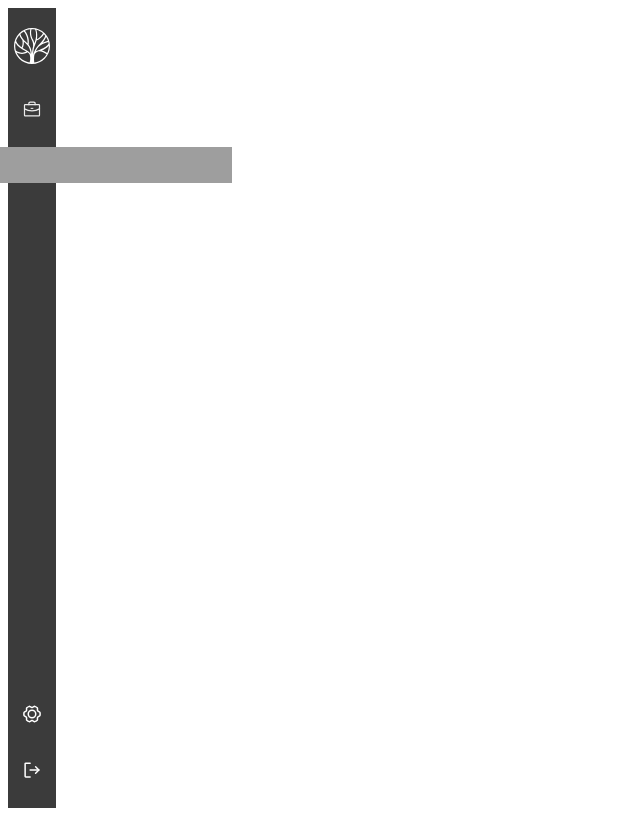
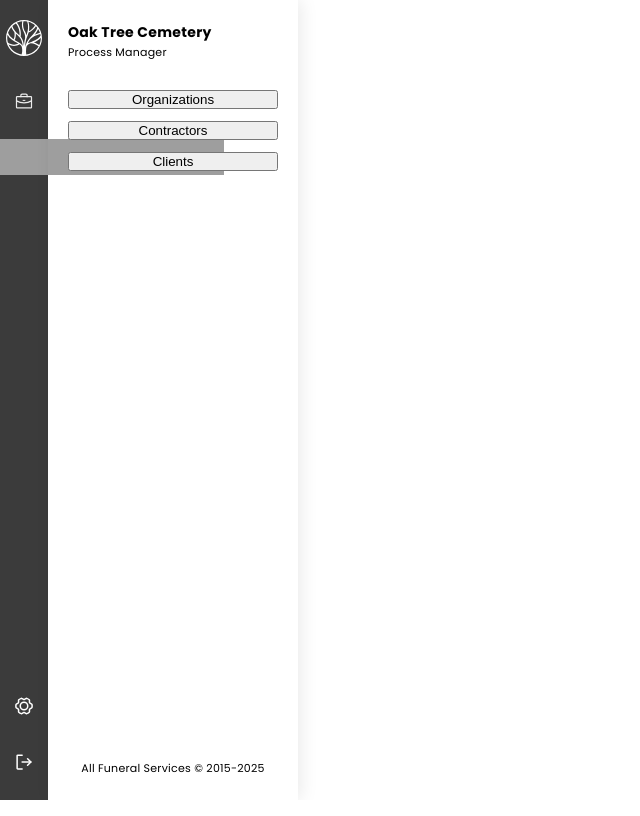
Before and after one commit to ApeIsHere/allf_test_assignment, a React (Vite) app: page / in a window 1280 px wide. Shown: the top 816 px of the page, without its empty margins (0-640 px from the left). Built offline with nearby package versions, Linux system fonts and the light colour scheme; grey boxes are pictures that could not be loaded.

Commit message:
style: Add Sidebar.jsx and sidebar.scss

```diff
--- a/src/App.jsx
+++ b/src/App.jsx
@@ -1,9 +1,11 @@
 import MainMenu from "./components/MainMenu";
+import Sidebar from "./components/Sidebar";
 
 function App() {
   return (
     <div className="app">
       <MainMenu />
+      <Sidebar />
     </div>
   );
 }
--- /dev/null
+++ b/src/components/Sidebar.jsx
@@ -0,0 +1,34 @@
+function Sidebar() {
+  return (
+    <div className="sidebar">
+      <SidebarTitle />
+      <SidebarMenu />
+      <SidebarFooter />
+    </div>
+  );
+}
+
+export default Sidebar;
+
+function SidebarTitle() {
+  return (
+    <div className="sidebar__title">
+      <h2>Oak Tree Cemetery</h2>
+      <p>Process Manager</p>
+    </div>
+  );
+}
+
+function SidebarMenu() {
+  return (
+    <div className="sidebar__menu">
+      <button>Organizations</button>
+      <button>Contractors</button>
+      <button>Clients</button>
+    </div>
+  );
+}
+
+function SidebarFooter() {
+  return <p className="sidebar__footer">All Funeral Services © 2015-2025</p>;
+}
--- a/src/styles/components/_main-menu.scss
+++ b/src/styles/components/_main-menu.scss
@@ -13,8 +13,6 @@
     display: flex;
     flex-direction: column;
     gap: 20px;
-    padding: 0;
-    margin: 0;
     list-style: none;
   }
 
--- /dev/null
+++ b/src/styles/components/_sidebar.scss
@@ -0,0 +1,43 @@
+.sidebar {
+  width: 250px;
+  height: 800px;
+  padding: 20px 20px 24px 20px;
+  display: flex;
+  flex-direction: column;
+  justify-content: space-between;
+  gap: 20px;
+  box-shadow: 4px 0px 16px 0px rgba(0, 0, 0, 0.08);
+
+  &__title {
+    height: 40px;
+
+    & h2 {
+      font-weight: 700;
+      font-size: 14px;
+      line-height: 24px;
+      letter-spacing: 0.3px;
+    }
+
+    & p {
+      font-weight: 400;
+      font-size: 11px;
+      line-height: 16px;
+      letter-spacing: 0.24px;
+    }
+  }
+
+  &__menu {
+    height: 640px;
+    display: flex;
+    flex-direction: column;
+    gap: 12px;
+  }
+
+  &__footer {
+    font-weight: 400;
+    font-size: 11px;
+    line-height: 16px;
+    letter-spacing: 0.24px;
+    text-align: center;
+  }
+}
--- a/src/styles/main.scss
+++ b/src/styles/main.scss
@@ -1,6 +1,9 @@
 @use "components/main-menu";
+@use "components/sidebar";
 
 * {
+  margin: 0;
+  padding: 0;
   box-sizing: border-box;
 }
 
@@ -12,7 +15,5 @@ body {
 .app {
   width: 1440px;
   height: 800px;
-  &__container {
-    display: flex;
-  }
+  display: flex;
 }
```
